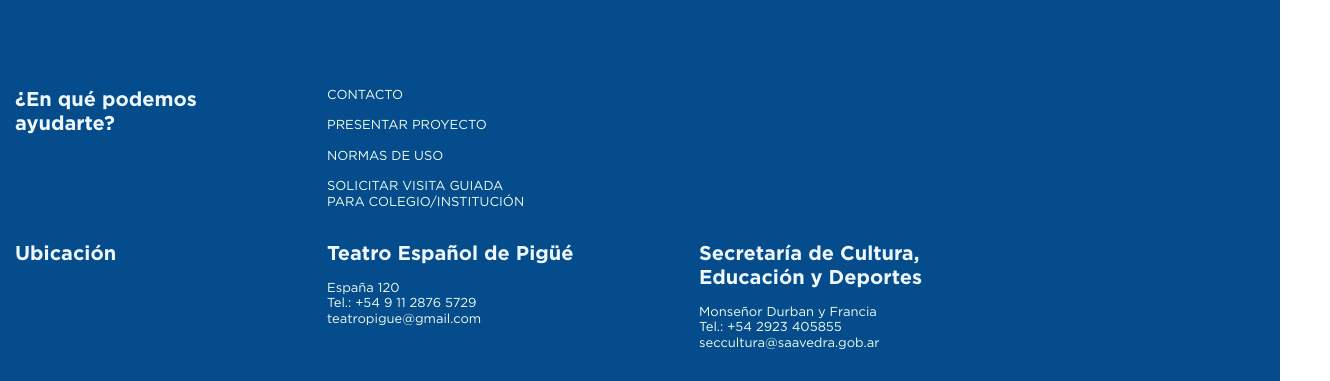
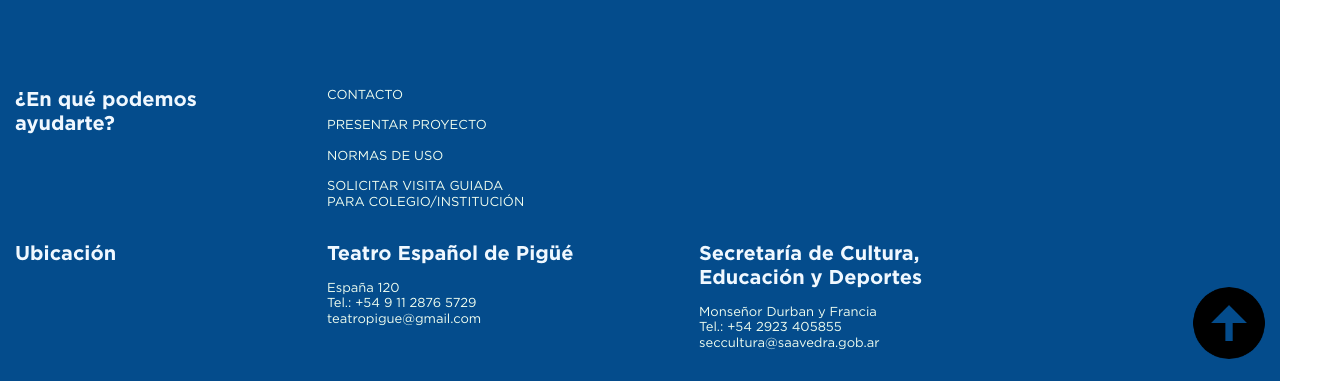
Before and after one commit to iAlberstein/FronEnd, a website: page index.html in a window 1280 px wide. Shown: the part 1695-2076 px from the top of the page, 1330 px wide, since content can reach past the window. Drawn offline with Linux system fonts and the light colour scheme.

Commit message:
[FEAT] Se crea boton en el footer para direccionar al header

```diff
--- a/index.html
+++ b/index.html
@@ -199,6 +199,11 @@
                     </ul>
                 </span>
             </span>
+            <span class="go_top">
+                <a href="#top">
+                    <img src="./icons/bxs-up-arrow-circle.png" alt="Flecha apuntando para arriba">
+                </a>
+            </span>
         </div>
     </footer>
 <script src="./js/bootstrap.bundle.min.js"></script>
--- a/scss/style.scss
+++ b/scss/style.scss
@@ -530,6 +530,7 @@
 
 footer {
     width: 100%;
+    position: relative;
 
     .zocalo {
         width: 100%;
@@ -602,6 +603,19 @@
             }
         }
     }
+
+    .sector_ayudas {
+        .go_top {
+            position: absolute;
+            right: -50px;
+            bottom: 15px;
+
+            img {
+                width: 60%;
+            }
+        }
+    }
+
 }
 
 
```
Also changed, not shown: css/style.css, icons/bxs-up-arrow-circle.png (added), 1 other file.
